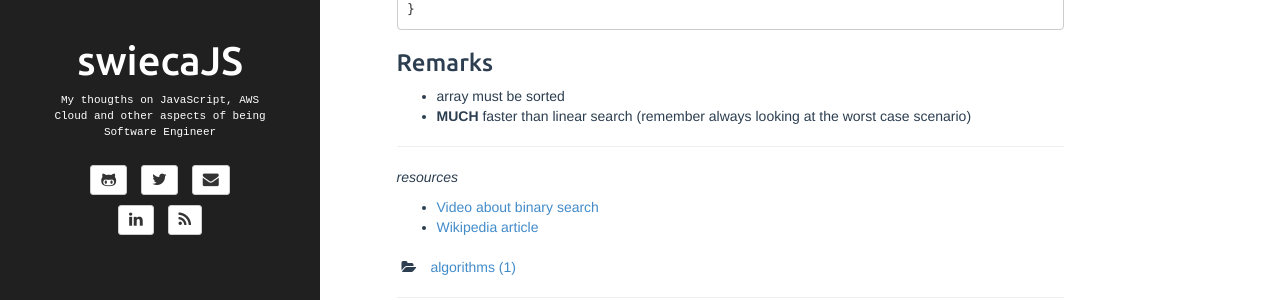
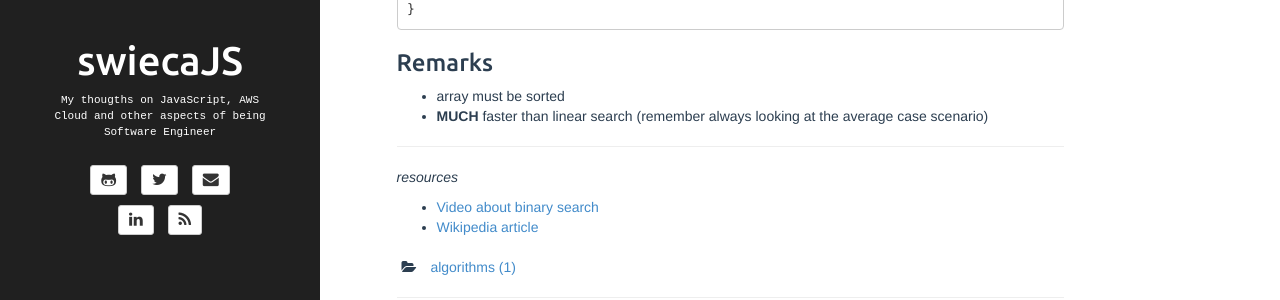
Before and after one commit to swiecaJS/swiecaJS.github.io, a Jekyll site: the page built from _posts/2018-11-17-binary-search.markdown, in a window 1280 px wide and 900 px high, scrolled down 2807 px. Shown: the part 313-613 px from the top of the window. Built offline with Jekyll 4.4.1, drawn with Linux system fonts in a browser that asks for light colours.

Commit message:
binary search fix

```diff
--- a/_posts/2018-11-17-binary-search.markdown
+++ b/_posts/2018-11-17-binary-search.markdown
@@ -87,7 +87,7 @@ const binarySearchRecursive = (data, X, left, right) => {
 
 ### Remarks
 * array must be sorted
-* **MUCH** faster than linear search (remember always looking at the worst case scenario)
+* **MUCH** faster than linear search (remember always looking at the average case scenario)
 
 ---
 *resources*
```
